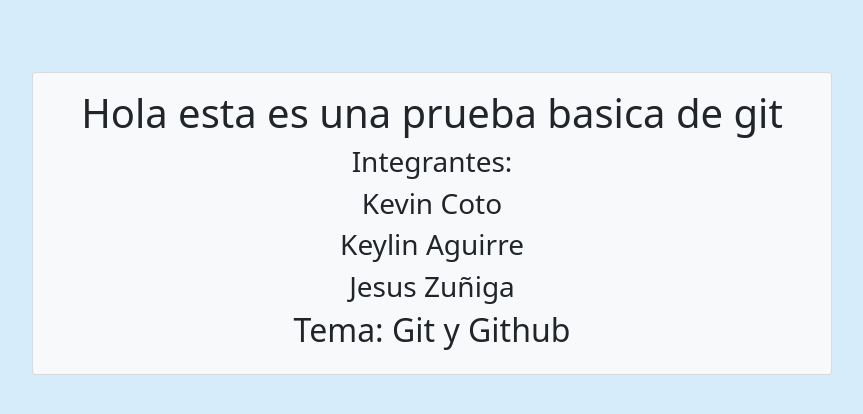
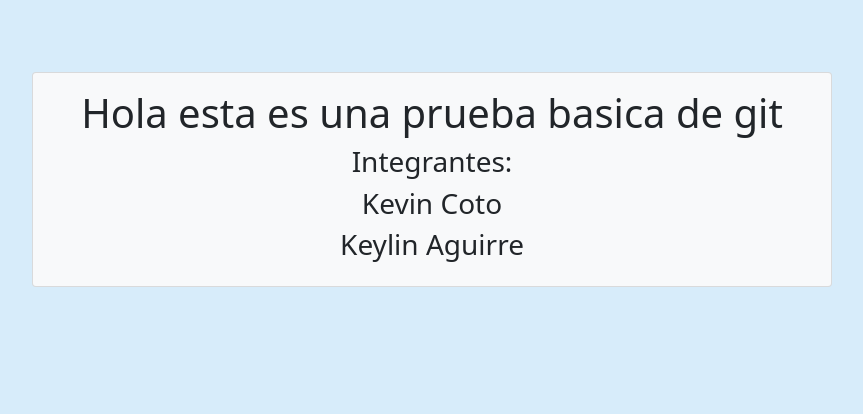
Before and after one commit to kevincoto18/ejemplo1, a plain HTML site: page index.html in a window 1280 px wide. Shown: the whole page, without its empty margins (208-1071 px from the left). Drawn offline with nearby package versions, Linux system fonts and the light colour scheme.

Commit message:
Mi segundo avance

```diff
--- a/index.html
+++ b/index.html
@@ -19,8 +19,7 @@
             <h3>Integrantes:</h3>
             <h3>Kevin Coto</h3>
             <h3>Keylin Aguirre</h3>
-            <h3>Jesus Zuñiga</h3>
-            <h2>Tema: Git y Github</h2>
+
         </div>
       </div>
 
```
